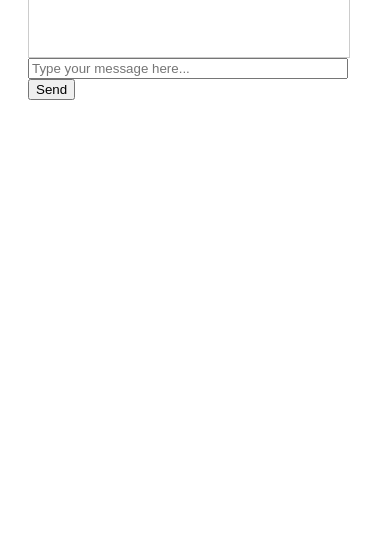
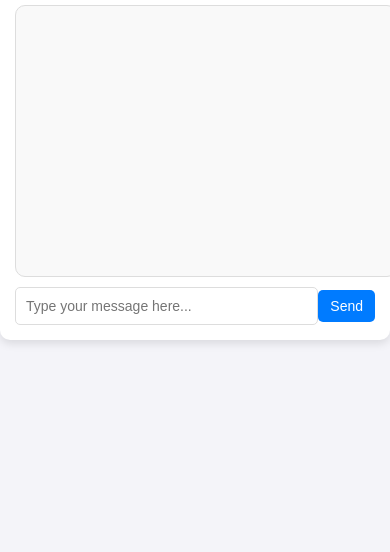
Before and after one commit to Nepomuk5665/SigmaGPT, a plain HTML site: page index.html in a window 390 px wide. Shown: the part 292-844 px from the top of the page. Drawn offline with Linux system fonts and the light colour scheme.

Commit message:
better look

```diff
--- a/index.html
+++ b/index.html
@@ -1,18 +1,128 @@
 <!DOCTYPE html>
 <html lang="en">
+
 <head>
     <meta charset="UTF-8">
-    <title>Chat with AI</title>
+    <meta name="viewport" content="width=device-width, initial-scale=1.0">
+    <title>Sigma GPT</title>
     <style>
-        body { font-family: Arial, sans-serif; padding: 20px; }
-        #chat { width: 300px; height: 300px; border: 1px solid #ccc; padding: 10px; overflow-y: scroll; }
-        #message { width: calc(100% - 22px); }
+        body {
+            font-family: 'Arial', sans-serif;
+            background-color: #f4f4f9;
+            display: flex;
+            justify-content: center;
+            align-items: center;
+            height: 100vh;
+            margin: 0;
+        }
+
+        .chat-container {
+            background-color: #fff;
+            width: 100%;
+            max-width: 400px;
+            border-radius: 10px;
+            box-shadow: 0 4px 8px rgba(0, 0, 0, 0.1);
+            padding: 20px;
+            text-align: center;
+        }
+
+        .chat-container h1 {
+            font-size: 28px;
+            font-weight: bold;
+            color: #007bff;
+            margin-bottom: 20px;
+        }
+
+        #chat {
+            width: 100%;
+            height: 300px;
+            border: 1px solid #ddd;
+            padding: 10px;
+            border-radius: 10px;
+            overflow-y: auto;
+            background-color: #f9f9f9;
+            margin-bottom: 10px;
+        }
+
+        #chat div {
+            margin: 5px 0;
+            padding: 10px;
+            border-radius: 10px;
+            max-width: 75%;
+            clear: both;
+        }
+
+        #chat div:nth-child(odd) {
+            background-color: #e0e0e0;
+            float: left;
+        }
+
+        #chat div:nth-child(even) {
+            background-color: #007bff;
+            color: #fff;
+            float: right;
+        }
+
+        .message-box {
+            display: flex;
+            justify-content: space-between;
+            align-items: center;
+        }
+
+        #message {
+            width: calc(100% - 60px);
+            padding: 10px;
+            border: 1px solid #ddd;
+            border-radius: 5px;
+            font-size: 16px;
+        }
+
+        button {
+            background-color: #007bff;
+            color: white;
+            border: none;
+            padding: 10px 15px;
+            border-radius: 5px;
+            font-size: 16px;
+            cursor: pointer;
+            transition: background-color 0.3s ease;
+        }
+
+        button:hover {
+            background-color: #0056b3;
+        }
+
+        @media screen and (max-width: 600px) {
+            .chat-container {
+                padding: 15px;
+                max-width: 100%;
+            }
+
+            #chat {
+                height: 250px;
+            }
+
+            #message {
+                font-size: 14px;
+            }
+
+            button {
+                padding: 8px 12px;
+                font-size: 14px;
+            }
+        }
     </style>
 </head>
+
 <body>
+    <div class="chat-container">
+        <h1>Sigma GPT</h1>
         <div id="chat"></div>
+        <div class="message-box">
             <input type="text" id="message" placeholder="Type your message here..." />
             <button onclick="sendMessage()">Send</button>
+        </div>
+    </div>
 
     <script>
         function sendMessage() {
@@ -21,9 +131,14 @@
             var userMessage = input.value;
             input.value = '';
 
+            if (userMessage.trim() === "") {
+                return;
+            }
 
-            chatBox.innerHTML += '<div>User: ' + userMessage + '</div>';
-
+            var userBubble = document.createElement('div');
+            userBubble.textContent = 'User: ' + userMessage;
+            chatBox.appendChild(userBubble);
+            chatBox.scrollTop = chatBox.scrollHeight;
 
             var data = JSON.stringify({
                 "model": "lmstudio-community/Meta-Llama-3-8B-Instruct-GGUF",
@@ -36,7 +151,6 @@
                 "stream": true
             });
 
-
             fetch('https://25cc-212-103-80-2.ngrok-free.app/v1/chat/completions', {
                 method: 'POST',
                 headers: {
@@ -48,8 +162,6 @@
                 .then(reader => {
                     const tempResponseDiv = document.createElement("div");
                     chatBox.appendChild(tempResponseDiv);
-
-
                     function read() {
                         return reader.read().then(({ done, value }) => {
                             if (done) {
@@ -57,7 +169,6 @@
                                 return;
                             }
                             let strChunk = new TextDecoder("utf-8").decode(value);
-
                             processChunk(strChunk, tempResponseDiv);
                             return read();
                         });
@@ -68,7 +179,6 @@
         }
 
         function processChunk(chunk, element) {
-
             chunk.replace(/data: /g, '').split('\n').forEach(line => {
                 if (line.trim()) {
                     try {
@@ -76,7 +186,6 @@
                         if (jsonLine.choices) {
                             jsonLine.choices.forEach(choice => {
                                 if (choice.delta && choice.delta.content) {
-
                                     const contentToAdd = choice.delta.content || "";
                                     element.innerHTML += contentToAdd;
                                 }
@@ -89,8 +198,7 @@
             });
         }
 
-
-        document.getElementById('message').addEventListener('keypress', function(e) {
+        document.getElementById('message').addEventListener('keypress', function (e) {
             if (e.key === 'Enter') {
                 sendMessage();
                 e.preventDefault();
@@ -98,4 +206,5 @@
         });
     </script>
 </body>
+
 </html>
```
Lines whose indentation alone changed are shown as unchanged.
